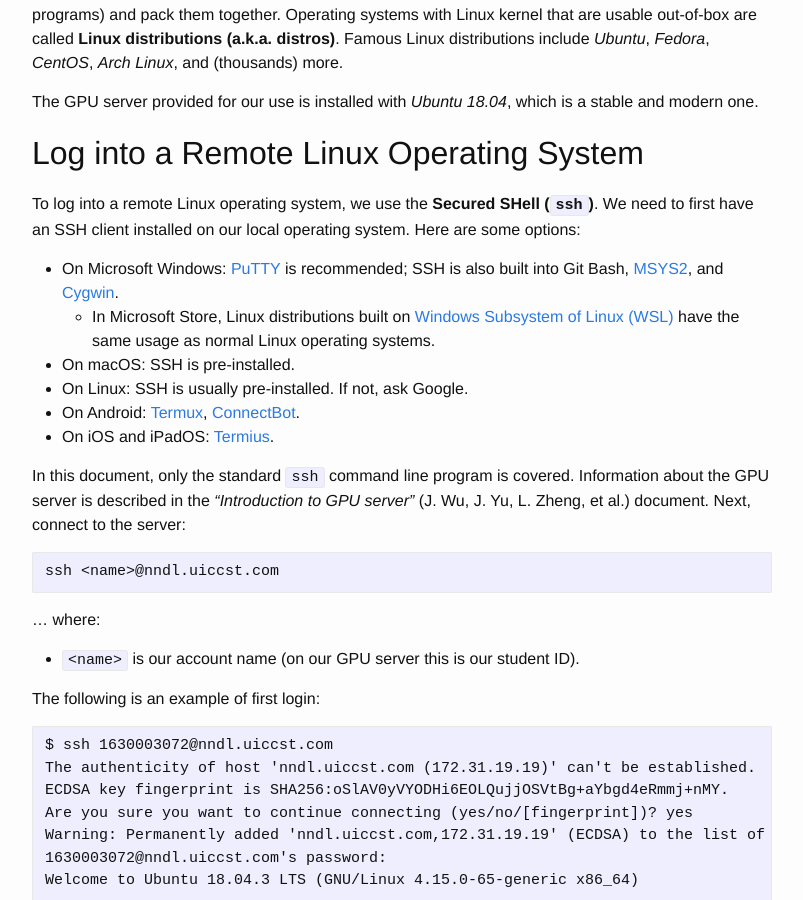
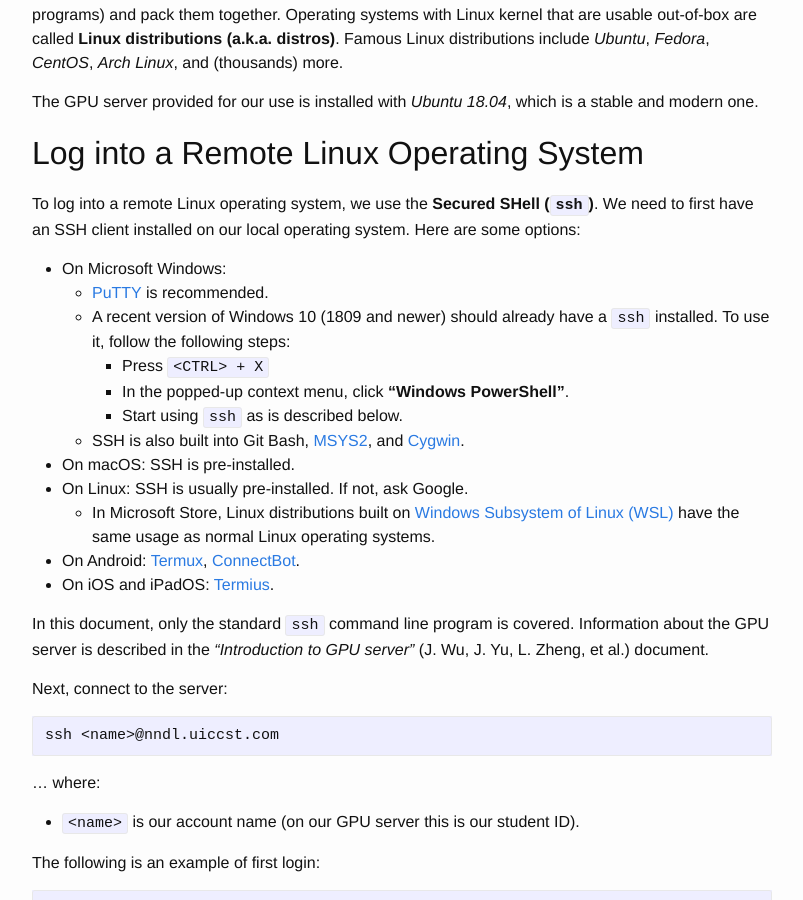
Before and after one commit to lmy441900/lmy441900.github.io, a Jekyll site: the page built from _posts/2019-10-17-a-fundamental-guide-to-linux.md, in a window 1280 px wide and 900 px high, scrolled down 638 px. Shown: the whole window, without its empty margins (238-1041 px from the left). Built offline with Jekyll 4.4.1, drawn with Linux system fonts in a browser that asks for light colours; some of the changed text lies outside the part shown.

Commit message:
a-fundamental-guide-to-linux: refine

````diff
--- a/_posts/2019-10-17-a-fundamental-guide-to-linux.md
+++ b/_posts/2019-10-17-a-fundamental-guide-to-linux.md
@@ -22,10 +22,16 @@
 
 To log into a remote Linux operating system, we use the **Secured SHell (`ssh`)**. We need to first have an SSH client installed on our local operating system. Here are some options:
 
-- On Microsoft Windows: [PuTTY][putty] is recommended; SSH is also built into Git Bash, [MSYS2][msys2], and [Cygwin][cygwin].
-  - In Microsoft Store, Linux distributions built on [Windows Subsystem of Linux (WSL)][wsl2] have the same usage as normal Linux operating systems.
+- On Microsoft Windows:
+  - [PuTTY][putty] is recommended.
+  - A recent version of Windows 10 (1809 and newer) should already have a `ssh` installed. To use it, follow the following steps:
+    - Press `<CTRL> + X`
+    - In the popped-up context menu, click **"Windows PowerShell"**.
+    - Start using `ssh` as is described below.
+  - SSH is also built into Git Bash, [MSYS2][msys2], and [Cygwin][cygwin].
 - On macOS: SSH is pre-installed.
 - On Linux: SSH is usually pre-installed. If not, ask Google.
+  - In Microsoft Store, Linux distributions built on [Windows Subsystem of Linux (WSL)][wsl2] have the same usage as normal Linux operating systems.
 - On Android: [Termux][termux], [ConnectBot][connectbot].
 - On iOS and iPadOS: [Termius][termius].
 
@@ -37,7 +43,9 @@
 [connectbot]: https://play.google.com/store/apps/details?id=org.connectbot
 [termius]:    https://apps.apple.com/us/app/termius-ssh-client/id549039908
 
-In this document, only the standard `ssh` command line program is covered. Information about the GPU server is described in the _"Introduction to GPU server"_ (J. Wu, J. Yu, L. Zheng, et al.) document. Next, connect to the server:
+In this document, only the standard `ssh` command line program is covered. Information about the GPU server is described in the _"Introduction to GPU server"_ (J. Wu, J. Yu, L. Zheng, et al.) document.
+
+Next, connect to the server:
 
 ```shell
 ssh <name>@nndl.uiccst.com
@@ -97,10 +105,12 @@
 To go into a directory, type `cd <path>`, where `<path>` is the path to the directory. Examples:
 
 ```shell
-# Enter the "training" directory in the "data" directory under the current location
+# Enter the "training" directory in the "data" directory
+# under the current location
 cd data/training
 
-# Enter the system configuration directory, which is located under the root directory
+# Enter the system configuration directory, which is located
+# under the root directory
 cd /etc
 
 # Go back to the home directory (yes, just type `cd`)
````
